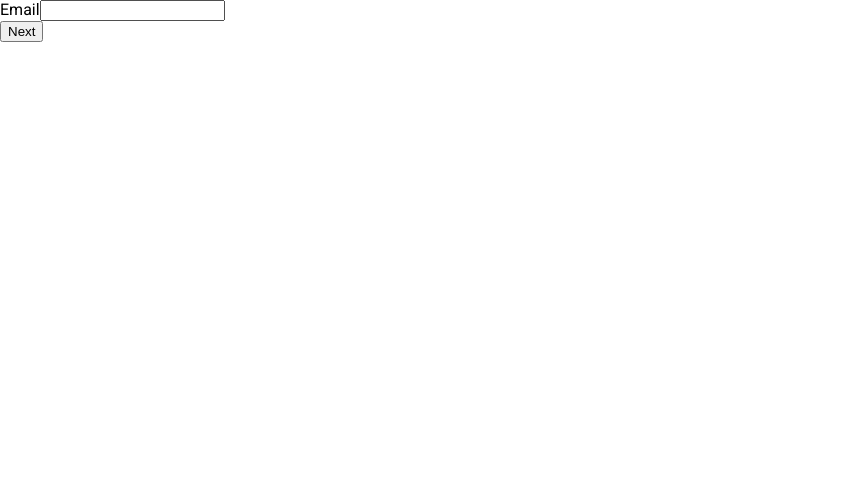
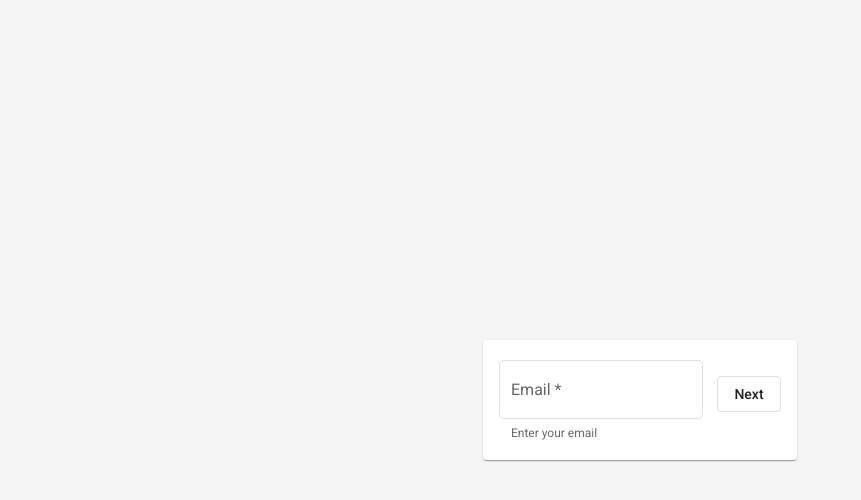
Before and after one commit to seraco/eCommerceAngular, an Angular app: page /login in a window 1280 px wide. Shown: the top 500 px of the page, without its empty margins (0-861 px from the left). Built offline with nearby package versions, Linux system fonts and the light colour scheme.

Commit message:
added angular material components to login

```diff
--- a/src/app/login/login.component.css
+++ b/src/app/login/login.component.css
@@ -0,0 +1,17 @@
+.button {
+  margin-left: 1em;
+}
+
+.container {
+  align-items: center;
+  background-color: whitesmoke;
+  display: flex;
+  flex-direction: column;
+  height: 100vh;
+  justify-content: center;
+  width: 100vw;
+}
+
+.card {
+  width: fit-content;
+}
--- a/src/app/login/login.component.html
+++ b/src/app/login/login.component.html
@@ -1,8 +1,13 @@
-<form [formGroup]="loginForm" (ngSubmit)="login()">
-  <div>
-    <label for="email">Email</label>
-    <input id="email" type="text" formControlName="email">
-  </div>
+<div class="container">
+  <mat-card class="card">
+    <form [formGroup]="loginForm" (ngSubmit)="login()">
+      <mat-form-field appearance="outline">
+        <mat-label>Email</mat-label>
+        <input matInput formControlName="email">
+        <mat-hint>Enter your email</mat-hint>
+      </mat-form-field>
 
-  <button type="submit">Next</button>
-</form>
+      <button mat-stroked-button class="button" type="submit">Next</button>
+    </form>
+  </mat-card>
+</div>
```
Also changed, not shown: src/app/app.module.ts (+10 -2 lines), 2 other files (tests, documents, lock files or other folders).
